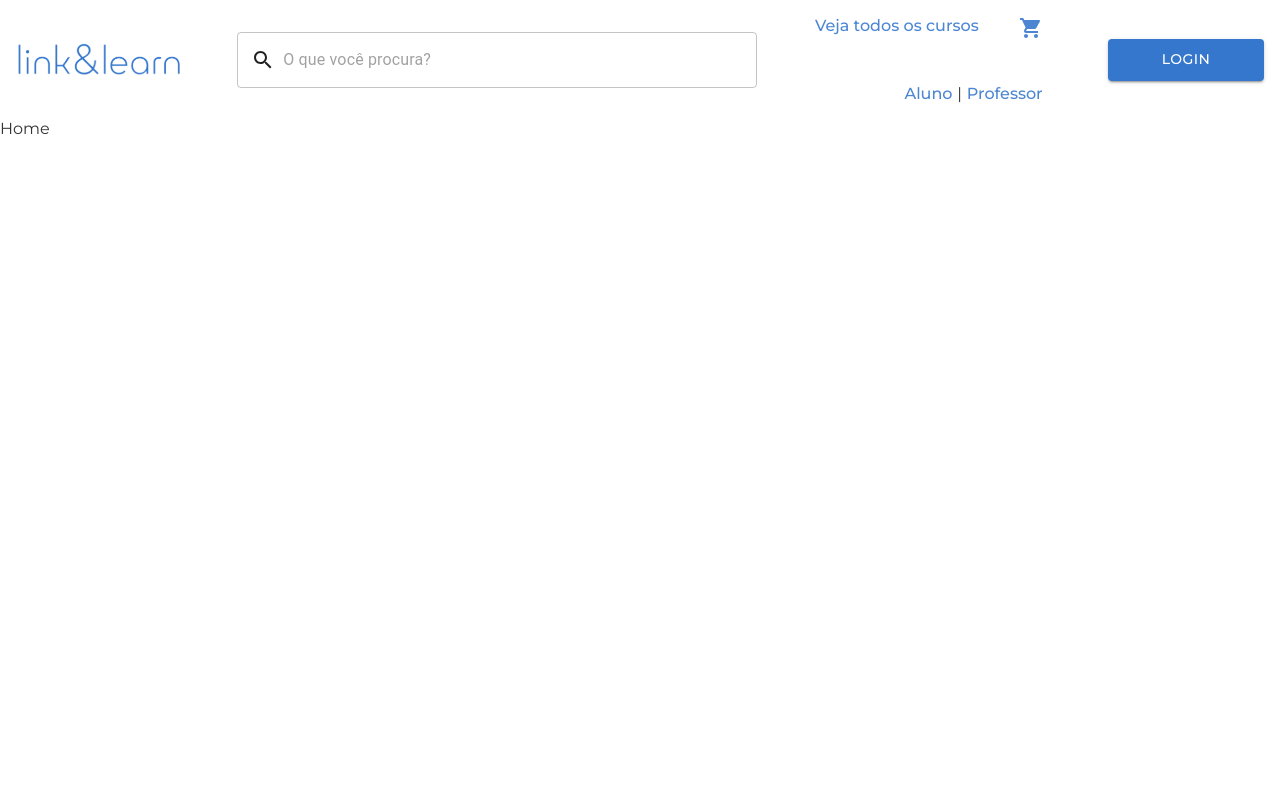
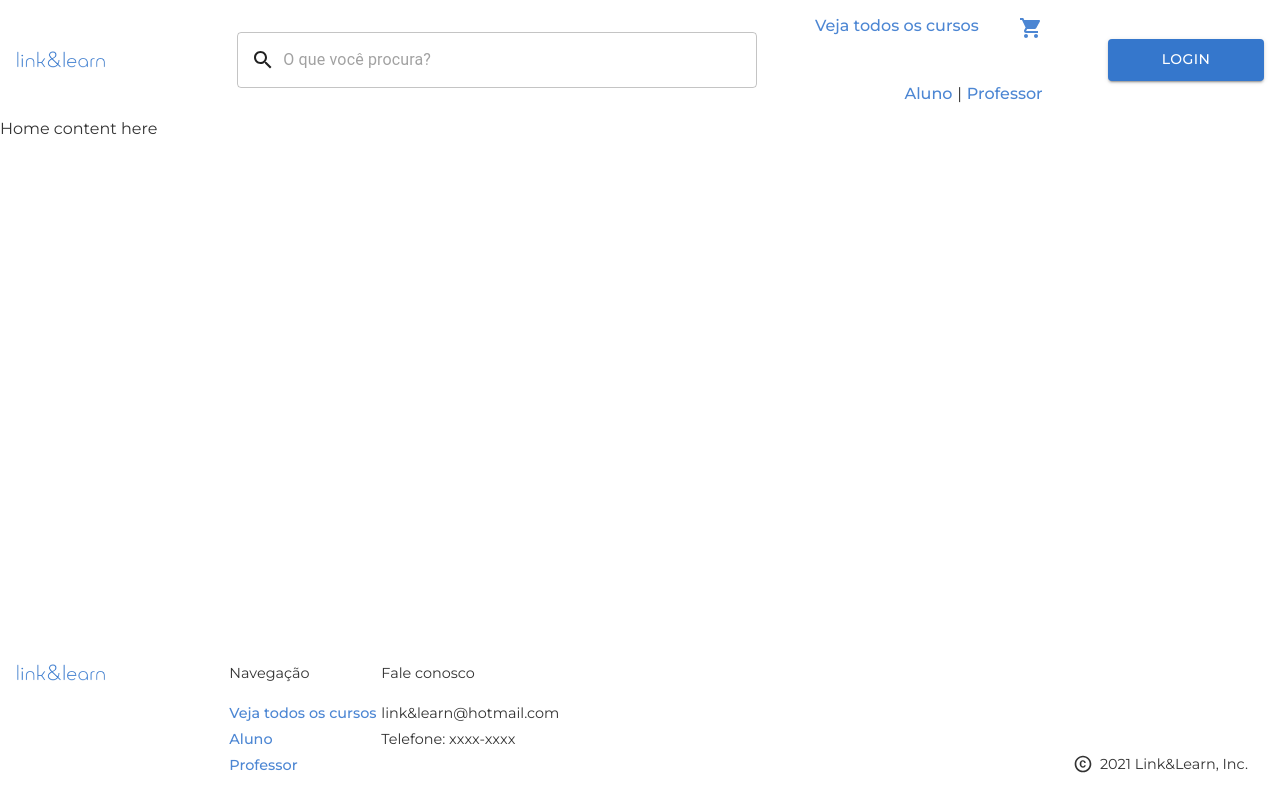
Before and after one commit to sasle/LinkNLearn, a React (Create React App) app in the folder LinkNLearn/: page / in a window 1280 px wide. Built offline with nearby package versions, Linux system fonts and the light colour scheme.

Commit message:
footer component

```diff
--- /dev/null
+++ b/LinkNLearn/src/components/Footer/index.js
@@ -0,0 +1,61 @@
+import React from 'react';
+import { Link } from 'react-router-dom';
+import Logo from '../../assets/images/logo.png';
+import './style.css';
+
+import CopyrightIcon from '@material-ui/icons/Copyright';
+import { Grid } from '@material-ui/core';
+
+
+function Footer() {
+  return (
+    <footer className="footer">
+      <Grid container alignItems="flex-start" justifyContent="space-between">
+        <Grid item container md={2} alignItems="flex-start">
+          <img src={Logo} alt="Link & Learn logo" />
+        </Grid>
+        <Grid item container md={6}>
+          <Grid item container md={3} spacing={1} direction="column">
+            <Grid item>
+              <h2 className="title">Navegação</h2>
+            </Grid>
+            <Grid item>
+              <Link>
+                <p className="navigationOptions">Veja todos os cursos</p>
+              </Link>
+            </Grid>
+            <Grid item>
+              <Link>
+                <p className="navigationOptions">Aluno</p>
+              </Link>
+            </Grid>
+            <Grid item>
+              <Link>
+                <p className="navigationOptions">Professor</p>
+              </Link>
+            </Grid>
+          </Grid>
+          <Grid item container md={9} spacing={1} direction="column">
+            <Grid item>
+              <h2 className="title">Fale conosco</h2>
+            </Grid>
+            <Grid item>
+              <p className="navigationOptions">link&learn@hotmail.com</p>
+            </Grid>
+            <Grid item>
+              <p className="navigationOptions">Telefone: xxxx-xxxx</p>
+            </Grid>
+          </Grid>
+        </Grid>
+        <Grid item md={4} style={{alignSelf: 'flex-end'}}>
+          <span style={{display: 'flex',alignItems: 'center', gap: '.4em', float: 'right', paddingRight: '3em'}}>
+            <CopyrightIcon fontSize="small" />
+            <p className="navigationOptions">2021 Link&Learn, Inc.</p>
+          </span>
+        </Grid>
+      </Grid>
+    </footer>
+  );
+}
+
+export default Footer;
--- /dev/null
+++ b/LinkNLearn/src/components/Footer/style.css
@@ -0,0 +1,20 @@
+.footer {
+    position: fixed;
+    margin: 6em 1em;
+    bottom: 0;
+    width: 100%;
+    height: 40px;
+}
+
+img {
+    max-width: 7vw;
+}
+
+.title {
+    margin-bottom: 1em;
+    font-size: .9em;
+}
+
+.navigationOptions {
+    font-size: .9em;
+}
--- a/LinkNLearn/src/pages/Home/index.js
+++ b/LinkNLearn/src/pages/Home/index.js
@@ -1,11 +1,13 @@
 import React from 'react';
 import Header from '../../components/Header';
+import Footer from '../../components/Footer';
 
 function Home() {
   return (
     <div>
       <Header />
-      <h2>Home</h2>
+      <h2>Home content here</h2>
+      <Footer />
     </div>
   );
 }
```
